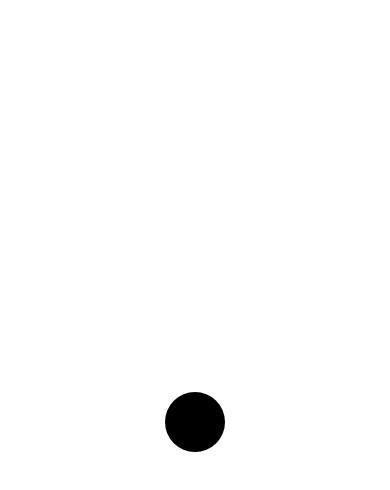
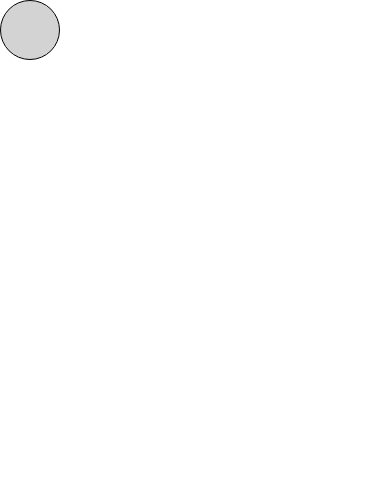
Before and after one commit to anto004/reactnative-swipe, a React Native app: screen / in a window 390 px wide. Shown: the top 490 px of the page. Built offline with nearby package versions, Linux system fonts and the light colour scheme.

Commit message:
Add a status bar

```diff
--- a/App.js
+++ b/App.js
@@ -1,10 +1,18 @@
 import React from "react";
 import { StyleSheet, Text, View } from "react-native";
+import { StatusBar } from "expo-status-bar";
 import Ball from "./src/Ball";
 
 export default function App() {
 	return (
 		<View style={styles.container}>
+			<StatusBar
+				barStyle="dark-content"
+				hidden={false}
+				backgroundColor="grey"
+				translucent={false}
+				networkActivityIndicatorVisible={true}
+			/>
 			<Ball />
 		</View>
 	);
@@ -14,7 +22,8 @@ const styles = StyleSheet.create({
 	container: {
 		flex: 1,
 		backgroundColor: "#fff",
-		alignItems: "center",
-		justifyContent: "center",
+		flexDirection: "column",
+		alignItems: "flex-start",
+		justifyContent: "flex-start",
 	},
 });
--- a/package.json
+++ b/package.json
@@ -9,14 +9,15 @@
   },
   "dependencies": {
     "expo": "~37.0.3",
+    "expo-status-bar": "^1.0.2",
     "react": "~16.9.0",
     "react-dom": "~16.9.0",
     "react-native": "https://github.com/expo/react-native/archive/sdk-37.0.1.tar.gz",
     "react-native-web": "~0.11.7"
   },
   "devDependencies": {
-    "babel-preset-expo": "~8.1.0",
-    "@babel/core": "^7.8.6"
+    "@babel/core": "^7.8.6",
+    "babel-preset-expo": "~8.1.0"
   },
   "private": true
 }
--- a/src/Ball.js
+++ b/src/Ball.js
@@ -12,7 +12,8 @@ const styles = StyleSheet.create({
 		height: 60,
 		width: 60,
 		borderRadius: 30,
-		backgroundColor: "black",
+		borderWidth: 1,
+		backgroundColor: "lightgrey",
 	},
 });
 
```
Also changed, not shown: 1 other file (tests, documents, lock files or other folders).
